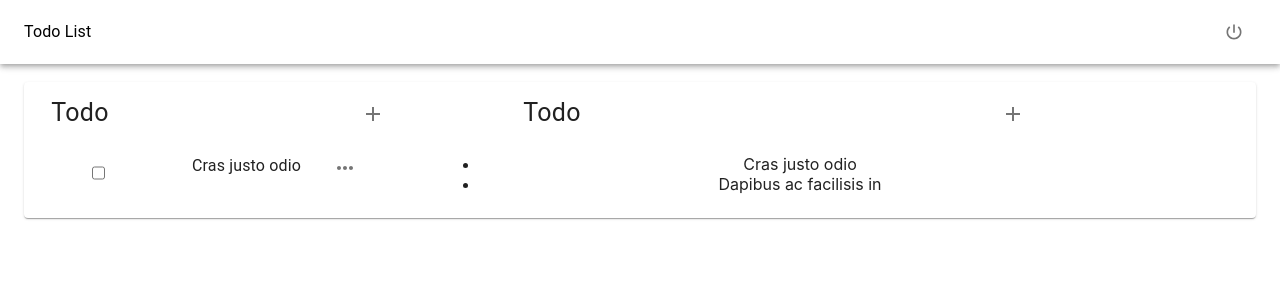
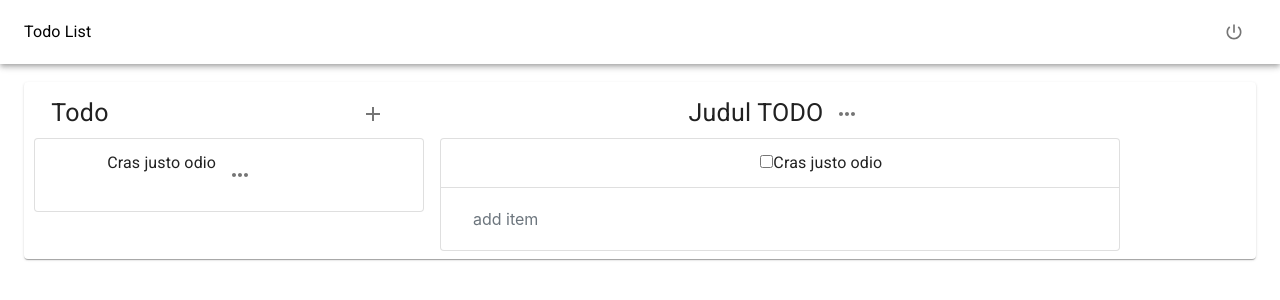
Before and after one commit to 901kartikas/todo-frontend, a React (Create React App) app: page / in a window 1280 px wide. Shown: the top 300 px of the page. Built offline with nearby package versions, Linux system fonts and the light colour scheme.

Commit message:
material-ui, reactsrap
modal, input form. kurang state

```diff
--- a/package.json
+++ b/package.json
@@ -3,15 +3,18 @@
   "version": "0.1.0",
   "private": true,
   "dependencies": {
+    "@material-ui/core": "^4.11.3",
     "@material-ui/icons": "^4.11.2",
     "@testing-library/jest-dom": "^5.11.9",
     "@testing-library/react": "^11.2.3",
     "@testing-library/user-event": "^12.6.3",
+    "bootstrap": "^4.6.0",
     "material-icons": "^0.5.2",
     "react": "^17.0.1",
     "react-dom": "^17.0.1",
     "react-redux": "^7.2.2",
     "react-scripts": "4.0.1",
+    "reactstrap": "^8.9.0",
     "web-vitals": "^0.2.4"
   },
   "scripts": {
--- a/public/index.html
+++ b/public/index.html
@@ -24,6 +24,8 @@
       work correctly both with client-side routing and a non-root public URL.
       Learn how to configure a non-root public URL by running `npm run build`.
     -->
+    <link rel="stylesheet" href="https://fonts.googleapis.com/css?family=Roboto:300,400,500,700&display=swap" />
+
     <title>React App</title>
   </head>
   <body>
--- a/src/App.js
+++ b/src/App.js
@@ -1,10 +1,9 @@
 import './App.css';
 import './layout.css'
 import {Container } from '@material-ui/core'
-import { makeStyles} from '@material-ui/core/styles'
 import Heading from './Component/heading'
 import AddTodo from './Component/AddTodo'
-import ShowTodo from './Component/ShowTodo'
+import SignIn from './Component/SignIn'
 
 
 
@@ -16,8 +15,8 @@ export default function App (){
        <Heading/>
       <Container maxWidth="lg"className="layout" >
         <AddTodo/>
+      </Container>
 
-      </Container>
     </div>
   );
 }
--- a/src/Component/AddTodo.js
+++ b/src/Component/AddTodo.js
@@ -3,7 +3,7 @@ import { makeStyles } from '@material-ui/core/styles';
 import { Paper, Grid, Typography, IconButton, Button } from '@material-ui/core';
 import ShowTodo from './ShowTodo'
 import AddIcon from '@material-ui/icons/Add';
-import { ListGroup, ListGroupItem, Modal, ModalHeader, ModalBody, ModalFooter, Form, FormGroup, Label, Input } from 'reactstrap';
+import { ListGroup, Label ,ListGroupItem, Modal, ModalHeader, ModalBody, ModalFooter, FormGroup, Input } from 'reactstrap';
 import ModalEdit from './modalEdit'
 
 const useStyles = makeStyles((theme) => ({
@@ -67,7 +67,12 @@ export default function SimplePaper(props) {
               <ModalHeader toggle={toggle}>Judul Todo </ModalHeader>
               <ModalBody>
                 <FormGroup>
-                  <Input type="textarea" name="text" id="exampleText" />
+                  <Label for="exampleTitle">Title List</Label>
+                  <Input type="text" name="text" id="exampleText"  placeholder="Your Title List Here" />
+                </FormGroup>
+                <FormGroup>
+                  <Label for="exampleList">Your List</Label>
+                  <Input type="textarea" name="text" id="exampleText" placeholder="Your List Here" />
                 </FormGroup>
               </ModalBody>
               <ModalFooter>
@@ -79,9 +84,8 @@ export default function SimplePaper(props) {
 
           {/* list */}
           <ListGroup>
-            <ListGroupItem className={classes.list1}>
-             <Input type="checkbox" name="check" id="exampleCheck" className={classes.btnCheck}/>
-              <Typography className={classes.text}>
+            <ListGroupItem className={classes.list1} >
+             <Typography className={classes.text}>
                 Cras justo odio
                 </Typography>
               <ModalEdit  />
--- a/src/Component/ShowTodo.js
+++ b/src/Component/ShowTodo.js
@@ -1,19 +1,24 @@
 import React , {useState} from 'react';
 import { makeStyles } from '@material-ui/core/styles';
-import {Paper, Grid, Typography,Button, IconButton} from '@material-ui/core';
-import { ListGroup, ListGroupItem, Modal,  ModalHeader, ModalBody, ModalFooter } from 'reactstrap';
-import AddIcon from '@material-ui/icons/Add';
+import {Paper, Grid, Typography,Button, IconButton,  } from '@material-ui/core';
+import { ListGroup, ListGroupItem, Modal,  ModalHeader, ModalBody, ModalFooter, Input, Form, Label, FormGroup, } from 'reactstrap';
+import { MoreHoriz } from '@material-ui/icons';
 
 const useStyles = makeStyles({
   page:{
     flexDirection:'column'
   },
   menu:{
-    marginLeft: "60%",
+    justifyContent:"flex-end"
   },
   typo:{
     fontSize:"25px",
-
+  },
+   text: {
+    marginLeft: "15%",
+  },
+  btnCheck:{
+    marginRight: "5%"
   }
 })
 
@@ -33,9 +38,9 @@ export default function SimplePaper(props) {
     <div   >
       <Paper className={classes.page}  elevation={0}>
            <Grid item xs={10}>
-           <Typography className={classes.typo}>Todo
+           <Typography className={classes.typo}> Judul TODO
             {/* Button untuk modal */}
-            <IconButton  className={classes.menu} onClick={toggle}><AddIcon/></IconButton>
+            <IconButton  className={classes.menu} onClick={toggle}><MoreHoriz/></IconButton>
             </Typography>
             <Modal isOpen={modal} toggle={toggle} className={className}>
               <ModalHeader toggle={toggle}>Modal title</ModalHeader>
@@ -43,13 +48,19 @@ export default function SimplePaper(props) {
                 Lorem ipsum dolor sit amet, consectetur adipisicing elit, sed do eiusmod tempor incididunt ut labore et dolore magna aliqua. Ut enim ad minim veniam, quis nostrud exercitation ullamco laboris nisi ut aliquip ex ea commodo consequat. Duis aute irure dolor in reprehenderit in voluptate velit esse cillum dolore eu fugiat nulla pariatur. Excepteur sint occaecat cupidatat non proident, sunt in culpa qui officia deserunt mollit anim id est laborum.
               </ModalBody>
               <ModalFooter>
-                <Button color="primary" onClick={toggle}>Do Something</Button>{' '}
+                <Button color="primary" onClick={toggle}>Do Something</Button>
                 <Button color="secondary" onClick={toggle}>Cancel</Button>
               </ModalFooter>
             </Modal>
            <ListGroup>
-            <ListGroupItem>Cras justo odio</ListGroupItem>
-            <ListGroupItem>Dapibus ac facilisis in</ListGroupItem>
+            <ListGroupItem><Input type="checkbox" name="check" id="exampleCheck" className={classes.btnCheck} />
+              <Typography className={classes.text}>
+                Cras justo odio
+                </Typography>
+            </ListGroupItem>
+            <ListGroupItem>
+               <Input type="text" name="add item" id="exampletext" placeholder="add item" style={{border: 0}} />
+            </ListGroupItem>
           </ListGroup>
            </Grid>
            </Paper>
--- a/src/Component/modalEdit.js
+++ b/src/Component/modalEdit.js
@@ -1,77 +1,46 @@
-import React from 'react';
-import { makeStyles } from '@material-ui/core/styles';
-import {IconButton,Button,Dialog, DialogActions, Paper,DialogContent, DialogTitle, InputLabel, Input, FormControl, Select, MenuItem } from '@material-ui/core';
-import MoreHoriz from '@material-ui/icons/MoreHoriz';
+import React, { useState } from 'react';
+import {Modal, ModalHeader, ModalBody, ModalFooter, Form, FormGroup, Label, Input, FormText } from 'reactstrap';
+import {IconButton,  Button,  } from '@material-ui/core';
+import MoreHoriz from   '@material-ui/icons/MoreHoriz';
+import DeleteIcon from '@material-ui/icons/Delete';
 
-const useStyles = makeStyles((theme) => ({
-  container: {
-    display: 'flex',
-    flexWrap: 'wrap',
-  },
-  formControl: {
-    margin: theme.spacing(1),
-    minWidth: 120,
-  },
-  btnModal:{
-    marginLeft:20,
-    marginTop:-10,
-  },
-  modal:{
-    marginTop: -10,
-    marginRight:30,
-  }
-}));
 
-export default function DialogSelect() {
-  const classes = useStyles();
-  const [open, setOpen] = React.useState(false);
-  const [age, setAge] = React.useState('');
+const ModalExample = (props) => {
+  const {
+  className
+  } = props;
 
-  const handleChange = (event) => {
-    setAge(Number(event.target.value) || '');
-  };
+  const [modal, setModal] = useState(false);
 
-  const handleClickOpen = () => {
-    setOpen(true);
-  };
-
-  const handleClose = () => {
-    setOpen(false);
-  };
+  const toggle = () => setModal(!modal);
 
   return (
     <div>
-      <IconButton onClick={handleClickOpen} className={classes.btnModal}><MoreHoriz/></IconButton>
-      <Dialog disableBackdropClick disableEscapeKeyDown open={open} onClose={handleClose} className={classes.modal}>
-        <DialogTitle>Fill the form</DialogTitle>
-        <DialogContent>
-          <form className={classes.container}>
-            <FormControl className={classes.formControl}>
-              <InputLabel htmlFor="demo-dialog-native">Age</InputLabel>
-              <Select
-                native
-                value={age}
-                onChange={handleChange}
-                input={<Input id="demo-dialog-native" />}
-              >
-                <option aria-label="None" value="" />
-                <option value={10}>Ten</option>
-                <option value={20}>Twenty</option>
-                <option value={30}>Thirty</option>
-              </Select>
-            </FormControl>
-
-          </form>
-        </DialogContent>
-        <DialogActions>
-          <Button onClick={handleClose} color="primary">
-            Cancel
-          </Button>
-          <Button onClick={handleClose} color="primary">
-            Ok
-          </Button>
-        </DialogActions>
-      </Dialog>
+      <IconButton  onClick={toggle}> <MoreHoriz/></IconButton>
+      <Modal isOpen={modal} toggle={toggle} className={className}>
+        <ModalHeader toggle={toggle}>Edit</ModalHeader>
+        <ModalBody>
+         <Form>
+          <FormGroup>
+            <Label for="exampleSelect">Change Title</Label>
+            <Input type="select" name="select" id="exampleSelect">
+              <option>1</option>
+              <option>2</option>
+              </Input>
+          </FormGroup>
+          <FormGroup style={{flexDirection:'row', border: '1px'}}>
+            <p>Delete Todo List</p>
+            <IconButton><DeleteIcon/></IconButton>
+          </FormGroup>
+         </Form>
+        </ModalBody>
+        <ModalFooter>
+          <Button color="primary" onClick={toggle}>Save</Button>{' '}
+          <Button color="secondary" onClick={toggle}>Cancel</Button>
+        </ModalFooter>
+      </Modal>
     </div>
   );
 }
+
+export default ModalExample;
--- a/src/index.js
+++ b/src/index.js
@@ -3,6 +3,7 @@ import ReactDOM from 'react-dom';
 import './index.css';
 import App from './App';
 import reportWebVitals from './reportWebVitals';
+import 'bootstrap/dist/css/bootstrap.min.css';
 
 ReactDOM.render(
   <React.StrictMode>
```
Also changed, not shown: 2 other files (tests, documents, lock files or other folders).
